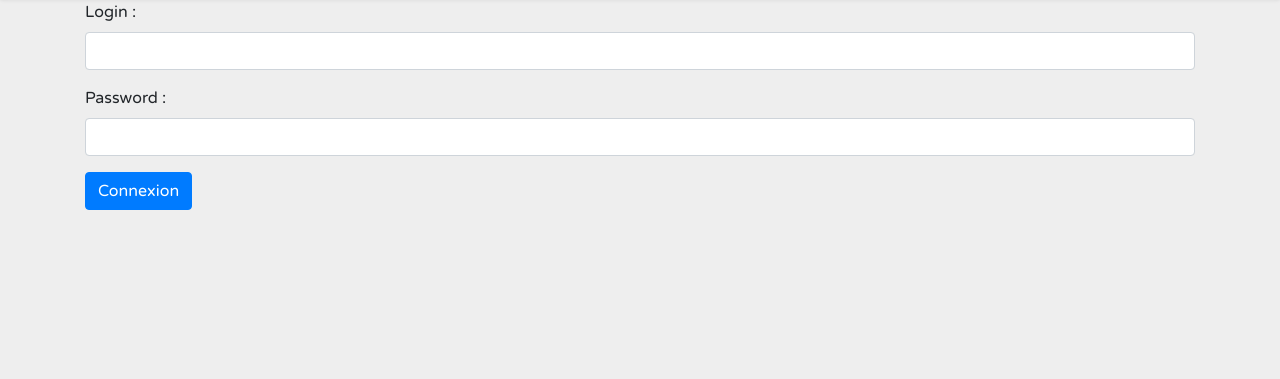
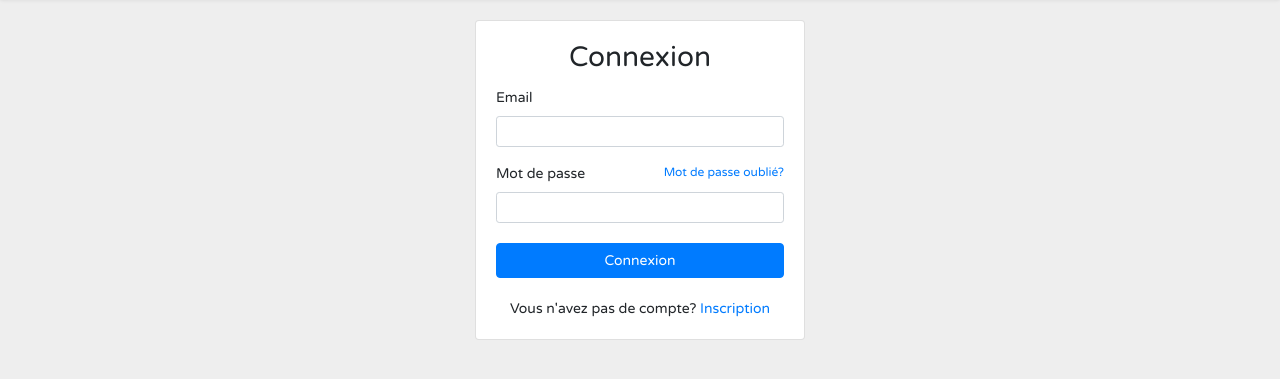
Before and after one commit to WillySterr/RessourcesRelationnelles, a Symfony app: template projet_fil_rouge/templates/users/login.html.twig in a window 1280 px wide. Shown: the part 65-444 px from the top of the page. Run offline with Twig, Linux system fonts and the light colour scheme; the template is opened without the code that fills it, so the values that code supplies are empty; some libraries are stand-ins or nearby versions.

Commit message:
[Add] Front end Login Form

```diff
--- /dev/null
+++ b/projet_fil_rouge/public/css/login.css
@@ -0,0 +1,34 @@
+.global-container{
+    height:100%;
+    display: flex;
+    align-items: center;
+    justify-content: center;
+}
+
+.form{
+    font-size: 14px;
+}
+
+.card-title{ font-weight:300; }
+
+.btn{
+    font-size: 14px;
+    margin-top:20px;
+}
+
+
+.login-form{
+    width:330px;
+    margin:20px;
+}
+
+.sign-up{
+    text-align:center;
+    padding:20px 0 0;
+}
+
+.alert{
+    margin-bottom:-30px;
+    font-size: 13px;
+    margin-top:20px;
+}
--- a/projet_fil_rouge/templates/navbar.html.twig
+++ b/projet_fil_rouge/templates/navbar.html.twig
@@ -1,3 +1,6 @@
+{% block stylesheets %}
+    <link rel="stylesheet" href="{{ asset('css/navbar.css') }}">
+{% endblock %}
 <nav class="navbar navbar-expand-xl navbar-dark bg-dark">
     <a href="#" class="navbar-brand"><i class="fa fa-cube"></i>Ressources<b>Relationelles</b></a>
     <button type="button" class="navbar-toggler" data-toggle="collapse" data-target="#navbarCollapse">
--- a/projet_fil_rouge/templates/users/login.html.twig
+++ b/projet_fil_rouge/templates/users/login.html.twig
@@ -2,6 +2,9 @@
 
 {% block title %}Login{% endblock %}
 
+      {% block stylesheets %}
+          <link rel="stylesheet" href="{{ asset('css/login.css') }}">
+      {% endblock %}
 {% block body %}
 
 
@@ -14,19 +17,51 @@
     {% endif %}
 
 
-    <form action="{{ path('login') }}" method="POST">
+    <form class="form" action="{{ path('login') }}" method="POST">
 
-                <div class="form-group">
-                    <label>Login :</label>
-                    <input type="email" required name="_username" class="form-control">
+        <div class="global-container">
+            <div class="card login-form">
+                <div class="card-body">
+                    <h3 class="card-title text-center">Connexion</h3>
+                    <div class="card-text">
+                        <!--
+                        <div class="alert alert-danger alert-dismissible fade show" role="alert">Incorrect username or password.</div> -->
+                        <form>
+                            <!-- to error: add class "has-danger" -->
+                            <div class="form-group">
+                                <label for="exampleInputEmail1">Email</label>
+                                <input type="email" name="_username" class="form-control form-control-sm" id="exampleInputEmail1" aria-describedby="emailHelp">
+                            </div>
+                            <div class="form-group">
+                                <label for="exampleInputPassword1">Mot de passe</label>
+                                <a href="#" style="float:right;font-size:12px;">Mot de passe oublié?</a>
+                                <input type="password" name="_password" class="form-control form-control-sm" id="exampleInputPassword1">
+                            </div>
+                            <button type="submit" class="btn btn-primary btn-block">Connexion</button>
+
+                            <div class="sign-up">
+                                Vous n'avez pas de compte? <a href="{{ path('register') }}">Inscription</a>
+                            </div>
+                        </form>
+                    </div>
                 </div>
+            </div>
+        </div>
 
-                <div class="form-group">
-                    <label>Password :</label>
-                    <input type="password" required name="_password" class="form-control">
-                </div>
 
-                <button type="submit" class="btn btn-primary">Connexion</button>
+
+
+        {#        <div class="form-group">#}
+{#            <label>Login :</label>#}
+{#            <input type="email" required name="_username" class="form-control">#}
+{#        </div>#}
+
+{#        <div class="form-group">#}
+{#            <label>Password :</label>#}
+{#            <input type="password" required name="_password" class="form-control">#}
+{#        </div>#}
+
+{#        <button type="submit" class="btn btn-primary">Connexion</button>#}
 
     </form>
 
```
